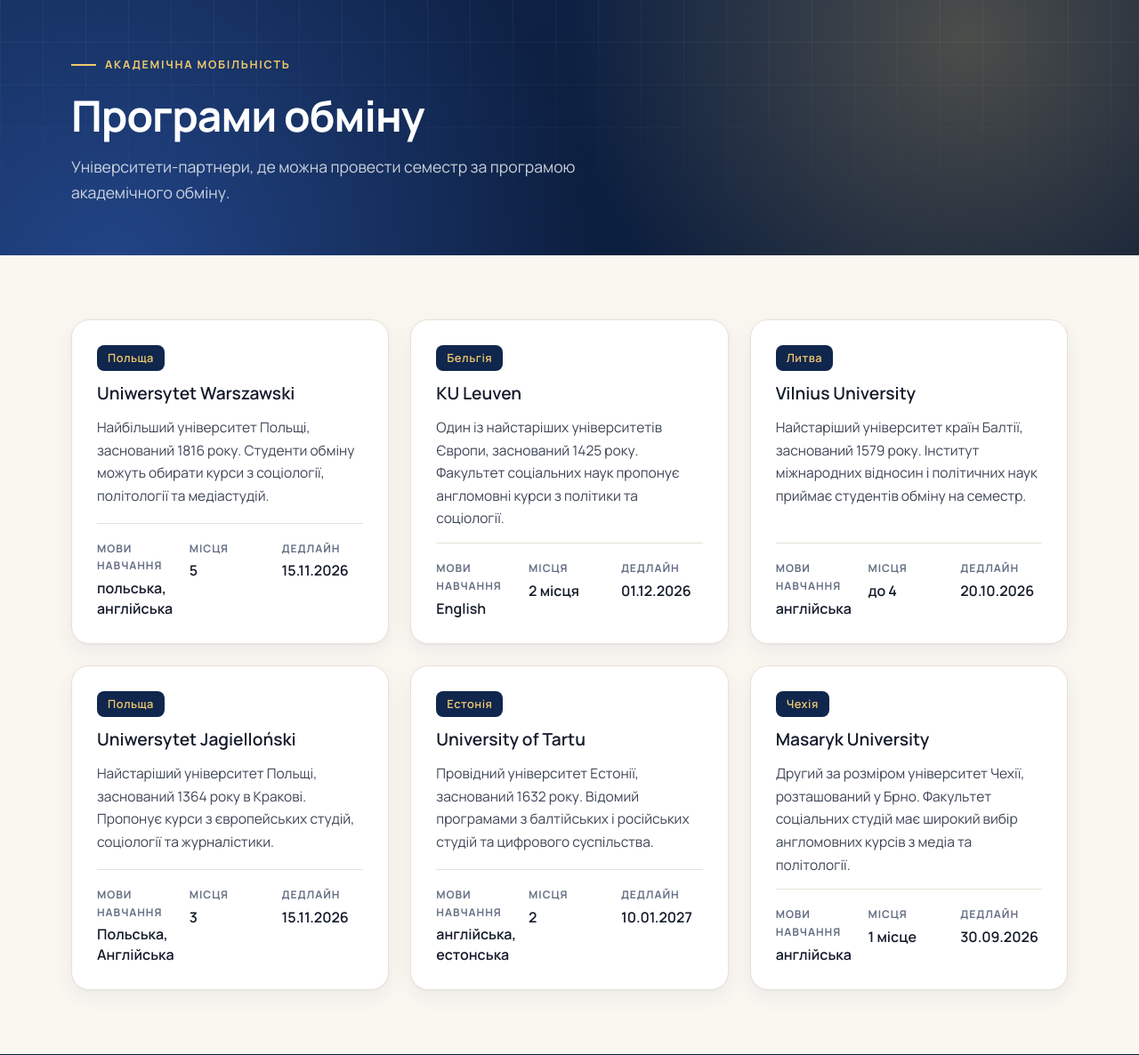
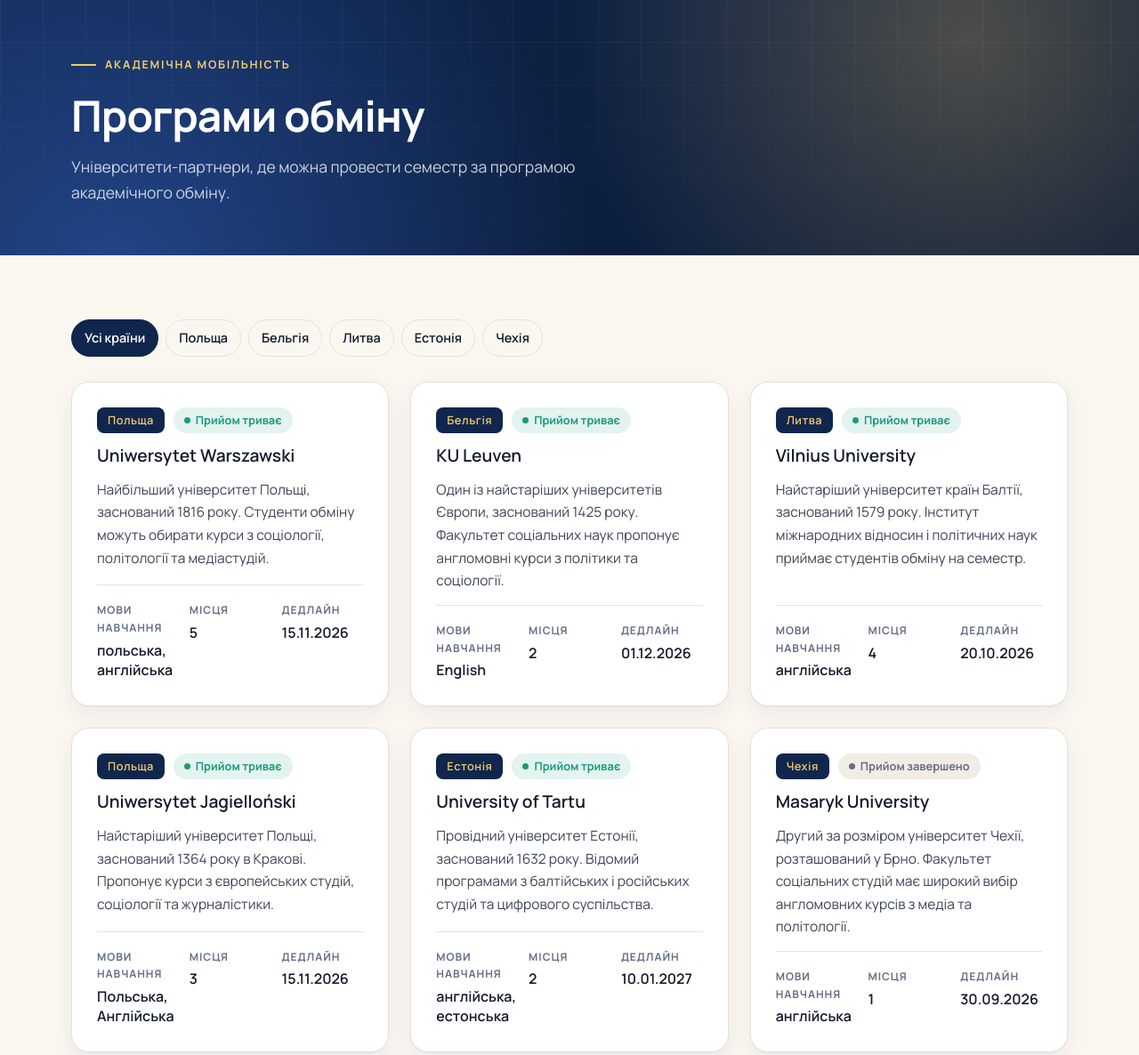
Before and after one commit to limitation-perception/faculty_site, a Django app: page /exchange/ in a window 1280 px wide. Shown: the part 74-1260 px from the top of the page at 89% size. Run offline with Django 5.2, Linux system fonts and the light colour scheme; data comes from the database, SQL or seed files in the repository; some web fonts are replaced.

Commit message:
add new migrations, fix templates and models.py

```diff
--- a/faculty/models.py
+++ b/faculty/models.py
@@ -1,4 +1,6 @@
 from django.db import models
+from django.utils import timezone
+
 
 
 class Department(models.Model):
@@ -50,11 +52,13 @@
     name = models.CharField(max_length=200, default="")
     country = models.CharField(max_length=200, default="")
     languages = models.CharField(max_length=200)
-    places = models.CharField(max_length=50)
-    places_count = models.PositiveIntegerField(default=0)
+    places = models.PositiveIntegerField(default=0)
     deadline = models.DateField()
     description = models.TextField()
 
 
     def __str__(self):
         return self.name
+    @property
+    def is_open(self):
+        return self.deadline >= timezone.localdate()
--- a/faculty/static/style.css
+++ b/faculty/static/style.css
@@ -1038,6 +1038,44 @@
   line-height: 1.4;
 }
 
+.filter {
+  margin: 0 0 28px;
+}
+
+.chips a.active {
+  background: var(--navy);
+  border-color: var(--navy);
+  color: #fff;
+}
+
+.status {
+  display: inline-flex;
+  align-items: center;
+  gap: 6px;
+  padding: 4px 12px;
+  border-radius: 999px;
+  font-size: 0.8rem;
+  font-weight: 700;
+}
+
+.status::before {
+  content: "";
+  width: 7px;
+  height: 7px;
+  border-radius: 50%;
+  background: currentColor;
+}
+
+.status-open {
+  background: rgba(31, 154, 122, 0.12);
+  color: var(--a3);
+}
+
+.status-closed {
+  background: var(--tint);
+  color: var(--muted);
+}
+
 /* ---------- Footer ---------- */
 
 .site-footer {
--- a/faculty/templates/exchange/exchange_list.html
+++ b/faculty/templates/exchange/exchange_list.html
@@ -9,11 +9,30 @@
     </div>
   </section>
   <section class="section">
+    <div class="container">
+      <ul class="chips filter">
+        <li>
+          <a href="{% url 'faculty:exchange' %}"
+             {% if not current_country %}class="active"{% endif %}>Усі країни</a>
+        </li>
+        {% for country in countries %}
+          <li>
+            <a href="?country={{ country|urlencode }}"
+               {% if country == current_country %}class="active"{% endif %}>{{ country }}</a>
+          </li>
+        {% endfor %}
+      </ul>
+    </div>
     <div class="container program-grid">
       {% for program in programs %}
         <article class="program-card">
           <div class="program-top">
             <span class="code">{{ program.country }}</span>
+            {% if program.is_open %}
+              <span class="status status-open">Прийом триває</span>
+            {% else %}
+              <span class="status status-closed">Прийом завершено</span>
+            {% endif %}
           </div>
           <h2>{{ program.name }}</h2>
           <p class="program-excerpt">{{ program.description }}</p>
--- a/faculty/views.py
+++ b/faculty/views.py
@@ -67,12 +67,14 @@
     country = request.GET.get("country")
     if country:
         programs = programs.filter(country=country)
-
     return render(
         request,
         "exchange/exchange_list.html",
-        {
+                {
             "faculty": FacultyInfo.objects.first(),
-            "programs": ExchangeProgram.objects.all(),
+            "programs": programs,
+            "countries": ExchangeProgram.objects.values_list("country", flat=True).distinct(),
+            "current_country": country,
         },
+
     )
```
Also changed, not shown: faculty/migrations/0010_places_to_number.py, faculty/migrations/0011_remove_exchangeprogram_places.py (added), faculty/migrations/0012_rename_places_count_exchangeprogram_places.py (added).
